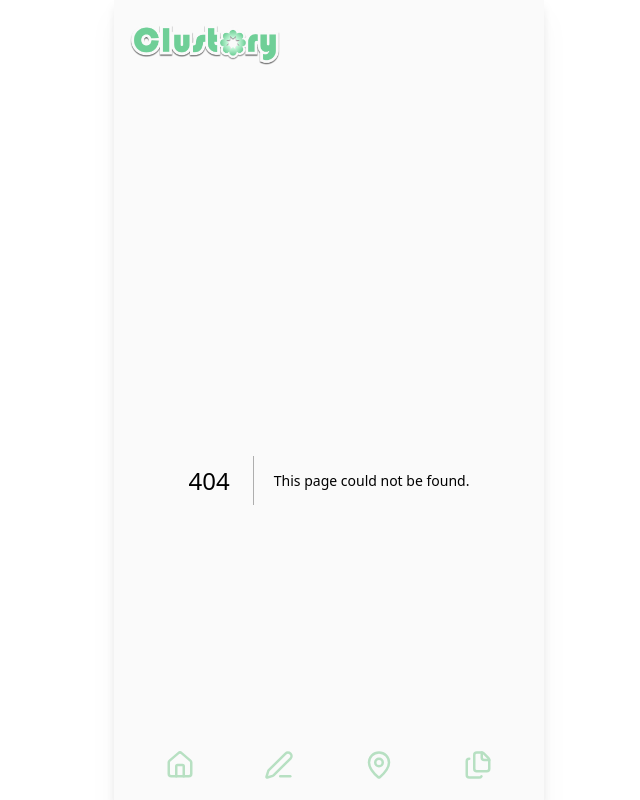
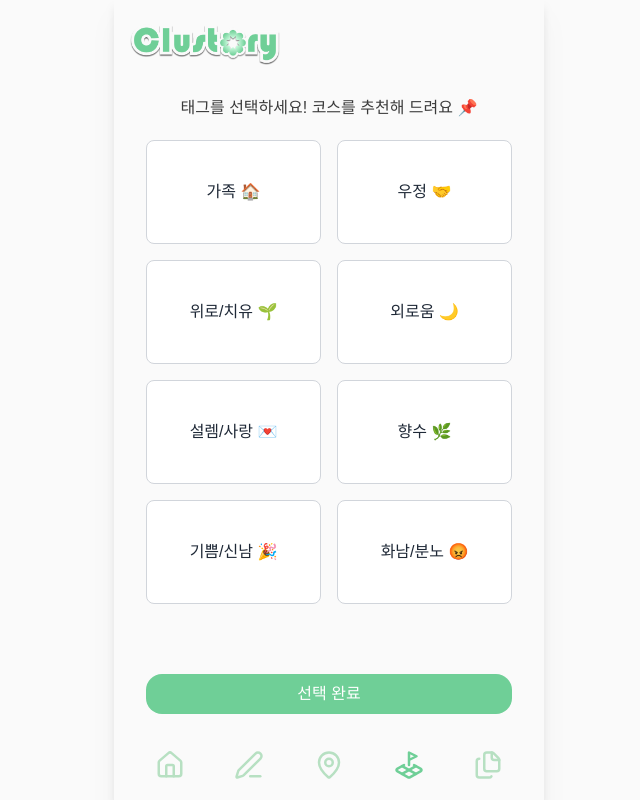
Before and after one commit to ai-emotion-map/emotion-map-FE, a Next.js app: page /course in a window 1280 px wide. Before the commit this address had no page. Shown: the whole page, without its empty margins (311-951 px from the left). Built offline with nearby package versions, Linux system fonts and the light colour scheme; a web font is replaced by a local one.

Commit message:
feat: 추천 코스 페이지 구현

```diff
--- a/global.d.ts
+++ b/global.d.ts
@@ -37,11 +37,32 @@ declare global {
       }
 
       class Icon {
-        constructor(options: { url: string; size?: Size; origin?: Point; anchor?: Point });
+        constructor(options: {
+          url: string;
+          size?: Size;
+          origin?: Point;
+          anchor?: Point;
+        });
       }
 
       class MarkerImage {
-        constructor(url: string, size?: Size, options?: { origin?: Point; anchor?: Point });
+        constructor(
+          url: string,
+          size?: Size,
+          options?: { origin?: Point; anchor?: Point }
+        );
+      }
+
+      class Polyline {
+        constructor(options: {
+          map?: Map;
+          path: LatLng[];
+          strokeColor?: string;
+          strokeWeight?: number;
+          strokeOpacity?: number;
+          strokeStyle?: string;
+        });
+        setMap(map: Map | null): void;
       }
 
       namespace TransCoord {
--- a/src/app/api/api.ts
+++ b/src/app/api/api.ts
@@ -167,4 +167,18 @@ export const Api = {
     });
     return response.data; // { content: [...], page, size, totalElements, totalPages }
   },
+
+  /**
+   * 감정 기반 코스 추천
+   * @param params 추천 파라미터
+   * @returns 추천 코스 목록
+   */
+  recommendCourses: async (params: {
+    emotion: string; // 선택한 감정 태그
+  }) => {
+    const response = await api.post("/courses/recommend", params);
+
+    return response.data;
+    // 예시: { content: [...], totalElements, totalPages, page, size }
+  },
 };
--- a/src/app/components/common/Navbar.tsx
+++ b/src/app/components/common/Navbar.tsx
@@ -1,6 +1,6 @@
 "use client";
 
-import { Files, House, MapPin, MessageSquareMore, PenLine } from "lucide-react";
+import { Files, House, LandPlot, MapPin, PenLine } from "lucide-react";
 import { usePathname, useRouter } from "next/navigation";
 import React from "react";
 
@@ -17,6 +17,7 @@ const Navbar = () => {
     { Component: House, path: ["/"] },
     { Component: PenLine, path: ["/write", "/write/diary", "/analysis"] },
     { Component: MapPin, path: ["/map"] },
+    { Component: LandPlot, path: ["/course", "/course/recommend"] },
     { Component: Files, path: ["/feed"] },
   ];
 
--- a/src/app/components/navermap/NaverMap.tsx
+++ b/src/app/components/navermap/NaverMap.tsx
@@ -11,6 +11,7 @@ const NaverMap = ({
   onMarkerClick,
   options,
   center,
+  polyline,
 }: NaverMapProps & { center?: { lat: number; lng: number } }) => {
   const mapRef = useRef<HTMLDivElement>(null);
   const markerRefs = useRef<(naver.maps.Marker | null)[]>([]);
@@ -41,11 +42,18 @@ const NaverMap = ({
     markerRefs.current.forEach((m) => m && m.setMap(null));
     markerRefs.current = [];
 
+    // 기존 폴리라인 제거
+    if ((mapInstance.current as any).polyline) {
+      (mapInstance.current as any).polyline.setMap(null);
+    }
+
+    // 마커 그리기
     markers.forEach((markerData) => {
       const { lat, lng, emotion } = markerData;
+      const position = new window.naver.maps.LatLng(lat, lng);
 
       const marker = new window.naver.maps.Marker({
-        position: new window.naver.maps.LatLng(lat, lng),
+        position,
         map: mapInstance.current!,
         icon: {
           url: emotionImages[emotion],
@@ -63,6 +71,23 @@ const NaverMap = ({
 
       markerRefs.current.push(marker);
     });
+
+    // polyline prop이 있으면 그려주기
+    if (polyline && polyline.length >= 2) {
+      const linePath = polyline.map(
+        ([lat, lng]) => new window.naver.maps.LatLng(lat, lng)
+      );
+
+      const polylineInstance = new window.naver.maps.Polyline({
+        map: mapInstance.current!,
+        path: linePath,
+        strokeColor: "#6FCF97",
+        strokeWeight: 4,
+        strokeOpacity: 0.8,
+      });
+
+      (mapInstance.current as any).polyline = polylineInstance;
+    }
   };
 
   // 마커, zoom, options 변경 시 렌더
--- a/src/app/components/navermap/naverMap.types.ts
+++ b/src/app/components/navermap/naverMap.types.ts
@@ -22,6 +22,7 @@ export interface NaverMapProps {
   height?: string;
   onMarkerClick?: (marker: MarkerData) => void;
   options?: NaverMapOptions;
+  polyline?: [number, number][]; // lat, lng 좌표 배열
 }
 
 // 감정별 마커 이미지
--- /dev/null
+++ b/src/app/course/page.tsx
@@ -0,0 +1,74 @@
+"use client";
+
+import React, { useState } from "react";
+import Button from "../components/common/button/Button";
+import { useRouter } from "next/navigation";
+import { TagVariant } from "../components/common/tag/tag.types";
+
+const tags = [
+  "가족 🏠",
+  "우정 🤝",
+  "위로/치유 🌱",
+  "외로움 🌙",
+  "설렘/사랑 💌",
+  "향수 🌿",
+  "기쁨/신남 🎉",
+  "화남/분노 😡",
+];
+
+const Page = () => {
+  const [selectedTag, setSelectedTag] = useState<TagVariant | null>(null);
+  const router = useRouter();
+
+  const handleSelect = (tag: TagVariant) => {
+    setSelectedTag(tag);
+  };
+
+  return (
+    <div className="flex flex-col h-[calc(100vh-150px)] p-4">
+      <div className="flex flex-col items-center flex-1 gap-5">
+        <p className="text-center">
+          태그를 선택하세요! 코스를 추천해 드려요 📌
+        </p>
+        {/* 태그 영역 */}
+        <div className="flex flex-wrap justify-center gap-x-4 gap-y-4">
+          {tags.map((tag) => (
+            <div
+              key={tag}
+              onClick={() => handleSelect(tag as TagVariant)}
+              className={`
+                cursor-pointer
+                flex-1 min-w-[120px] max-w-[200px]
+                h-[13vh] min-h-[85px] max-h-[160px]  // 화면 높이의 15%로 늘어나도록
+                flex items-center justify-center
+                rounded-lg
+                border
+                border-gray-300
+                ${selectedTag === tag ? "bg-main-green text-white border-main-green" : "bg-white text-gray-800"}
+                hover:bg-sub-green
+                transition
+                text-center
+                font-medium
+            `}
+            >
+              {tag}
+            </div>
+          ))}
+        </div>
+      </div>
+
+      {/* 버튼 영역 */}
+      <div className="mt-3">
+        <Button
+          onClick={() => {
+            router.push(`/course/recommend?tag=${selectedTag as TagVariant}`);
+          }}
+        >
+          선택 완료
+        </Button>
+      </div>
+    </div>
+  );
+};
+
+export default Page;
--- /dev/null
+++ b/src/app/course/recommend/page.tsx
@@ -0,0 +1,89 @@
+"use client";
+
+import { Api } from "@/app/api/api";
+import {
+  BackendTag,
+  REVERSE_TAG_MAP,
+  TAG_MAP,
+  TagVariant,
+} from "@/app/components/common/tag/tag.types";
+import { useSearchParams } from "next/navigation";
+import React, { useEffect, useState } from "react";
+import { RecommendedCourse, Stop } from "./recommend.types";
+import NaverMap from "@/app/components/navermap/NaverMap";
+import Loading from "@/app/components/common/Loading";
+
+const Page = () => {
+  const searchParams = useSearchParams();
+  const tag = searchParams.get("tag");
+  const [courseData, setCourseData] = useState<RecommendedCourse | null>(null);
+
+  useEffect(() => {
+    if (!tag) return;
+
+    const fetchCourses = async () => {
+      try {
+        const data = await Api.recommendCourses({
+          emotion: REVERSE_TAG_MAP[tag as TagVariant],
+        });
+        setCourseData(data);
+        console.log(data);
+      } catch (err) {
+        console.error(err);
+      }
+    };
+
+    fetchCourses();
+  }, [tag]);
+
+  const markers =
+    courseData?.stops.map((stop: Stop) => ({
+      lat: stop.lat,
+      lng: stop.lng,
+      emotion: TAG_MAP[courseData.emotion as BackendTag], // 전체 코스 감정으로 표시
+    })) || [];
+
+  return (
+    <div className="flex flex-col h-[calc(100vh-150px)] p-4 gap-4">
+      {courseData ? (
+        <div className="flex flex-col h-full gap-3">
+          <NaverMap
+            markers={markers}
+            zoom={14}
+            height="40vh"
+            polyline={courseData?.polyline}
+            center={
+              markers.length
+                ? { lat: markers[0].lat, lng: markers[0].lng }
+                : undefined
+            }
+          />
+          <div className="flex flex-col gap-2">
+            {courseData?.stops.map((stop, idx) => (
+              <div
+                key={idx}
+                className="z-10 flex flex-col w-full p-4 border cursor-pointer border-main-green rounded-2xl hover:bg-sub-green"
+                onClick={() => {
+                  window.open(stop.kakaoUrl, "_blank"); // 새 탭
+                }}
+              >
+                <span className="font-extralight font-onepick text-main-green">
+                  {idx + 1}
+                </span>
+                <span>{stop.placeName}</span>
+                <p className="text-xs text-gray-500">{stop.roadAddress}</p>
+              </div>
+            ))}
+          </div>
+        </div>
+      ) : (
+        <div className="h-[calc(100vh-150px)] flex flex-col items-center justify-center gap-3">
+          <p>♾️ 코스를 가져오는 중입니다 ♾️</p>
+          <Loading />
+        </div>
+      )}
+    </div>
+  );
+};
+
+export default Page;
--- /dev/null
+++ b/src/app/course/recommend/recommend.types.ts
@@ -0,0 +1,20 @@
+export type Stop = {
+  placeId: string;
+  placeName: string;
+  roadAddress: string;
+  lat: number;
+  lng: number;
+  tags: string[];
+  content: string;
+  kakaoUrl: string;
+};
+
+export type RecommendedCourse = {
+  emotion: string;
+  area: string;
+  count: number;
+  totalDistanceKm: number;
+  estimatedWalkMinutes: number;
+  polyline: [number, number][];
+  stops: Stop[];
+};
```
